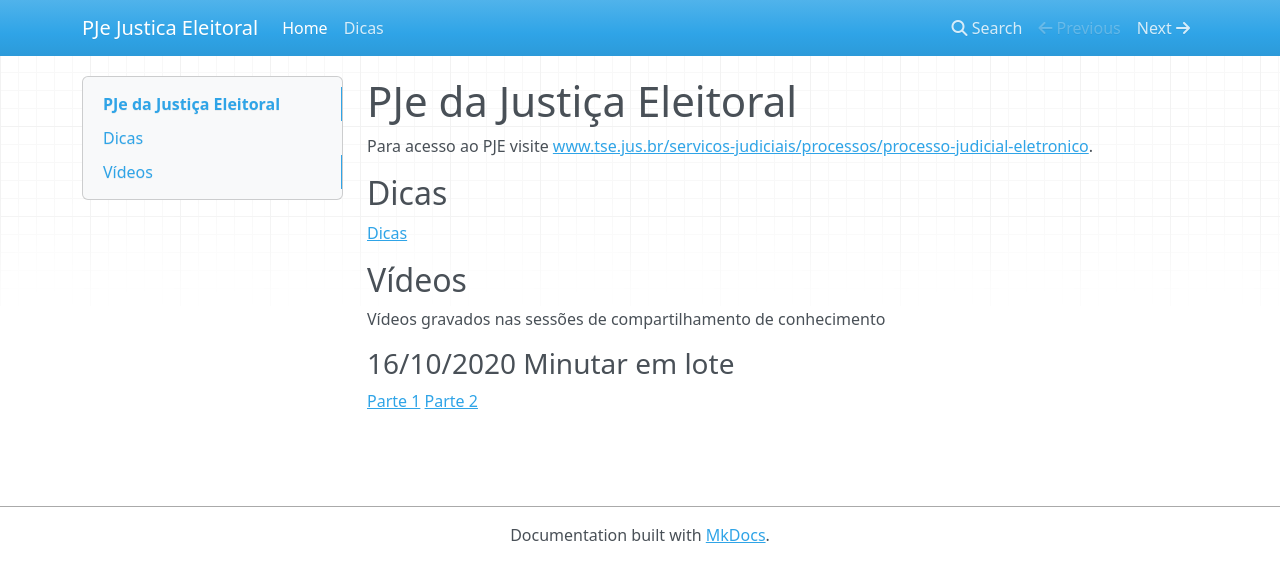
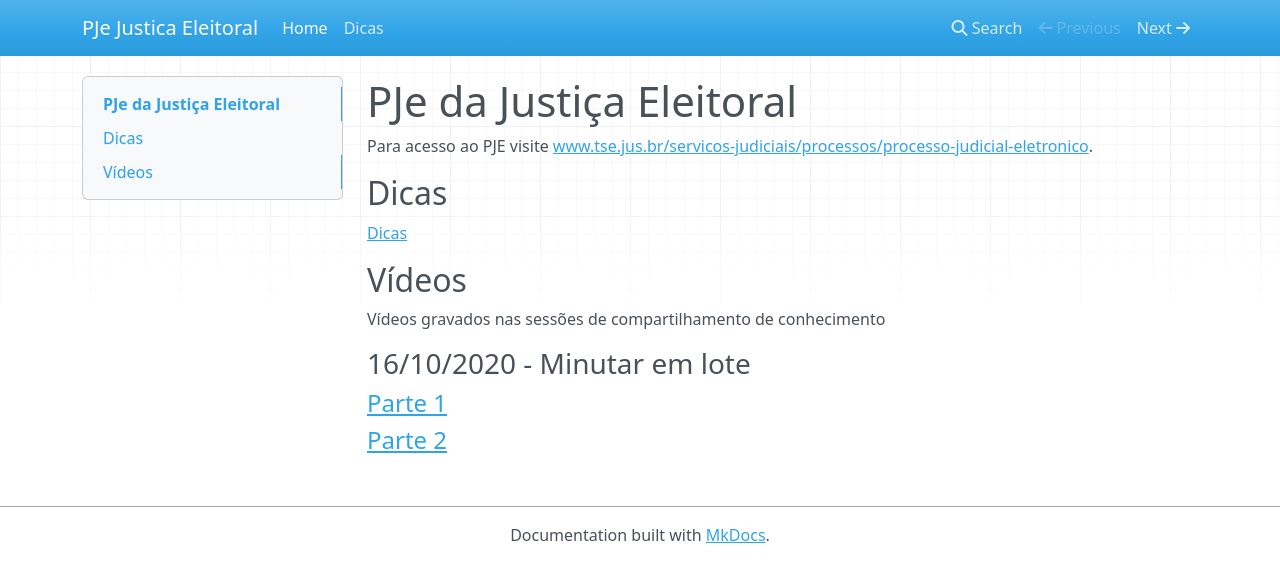
Before and after one commit to PJeJE/dicas_versao_1, an MkDocs documentation site: the page built from docs/index.md, in a window 1280 px wide. Shown: the top 582 px of the page. Built offline with MkDocs 1.6.1, drawn with Linux system fonts in a browser that asks for light colours; nearby versions of some CDN libraries; old or Windows-style settings are respelled for this version of MkDocs.

Commit message:
ajustes vídeo

```diff
--- a/docs/index.md
+++ b/docs/index.md
@@ -11,7 +11,7 @@
 Vídeos gravados nas sessões de compartilhamento de conhecimento
 
 
-### 16/10/2020 Minutar em lote
+### 16/10/2020 - Minutar em lote
 
-[Parte 1](https://www.dropbox.com/s/3w96wuamjhisk82/pje1g45965874363115%20on%202020-10-16%2017-34.mp4?dl=0)
-[Parte 2](https://www.dropbox.com/s/q346i6014b6t5xz/pje1g45965874363115%20on%202020-10-16%2018-17.mp4?dl=0)
+#### [Parte 1](https://www.dropbox.com/s/3w96wuamjhisk82/pje1g45965874363115%20on%202020-10-16%2017-34.mp4?dl=0)
+#### [Parte 2](https://www.dropbox.com/s/q346i6014b6t5xz/pje1g45965874363115%20on%202020-10-16%2018-17.mp4?dl=0)
```
